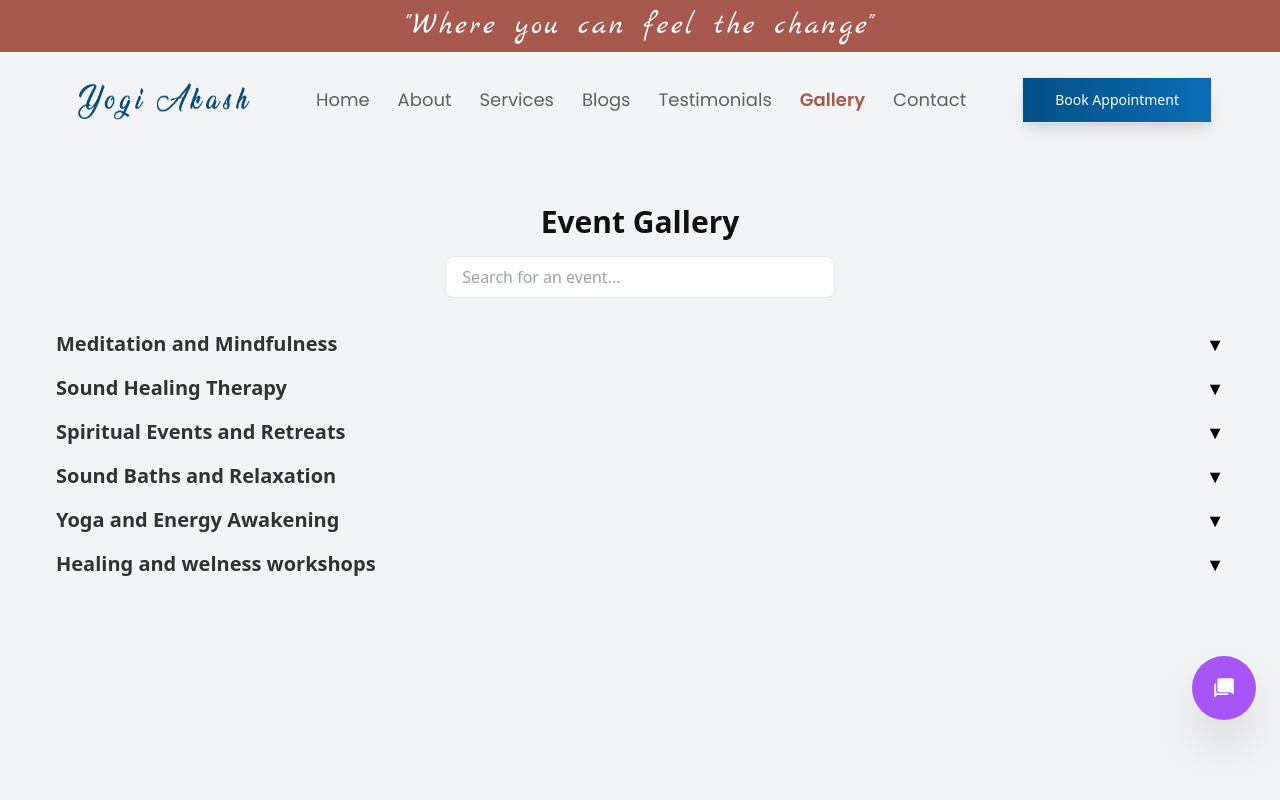
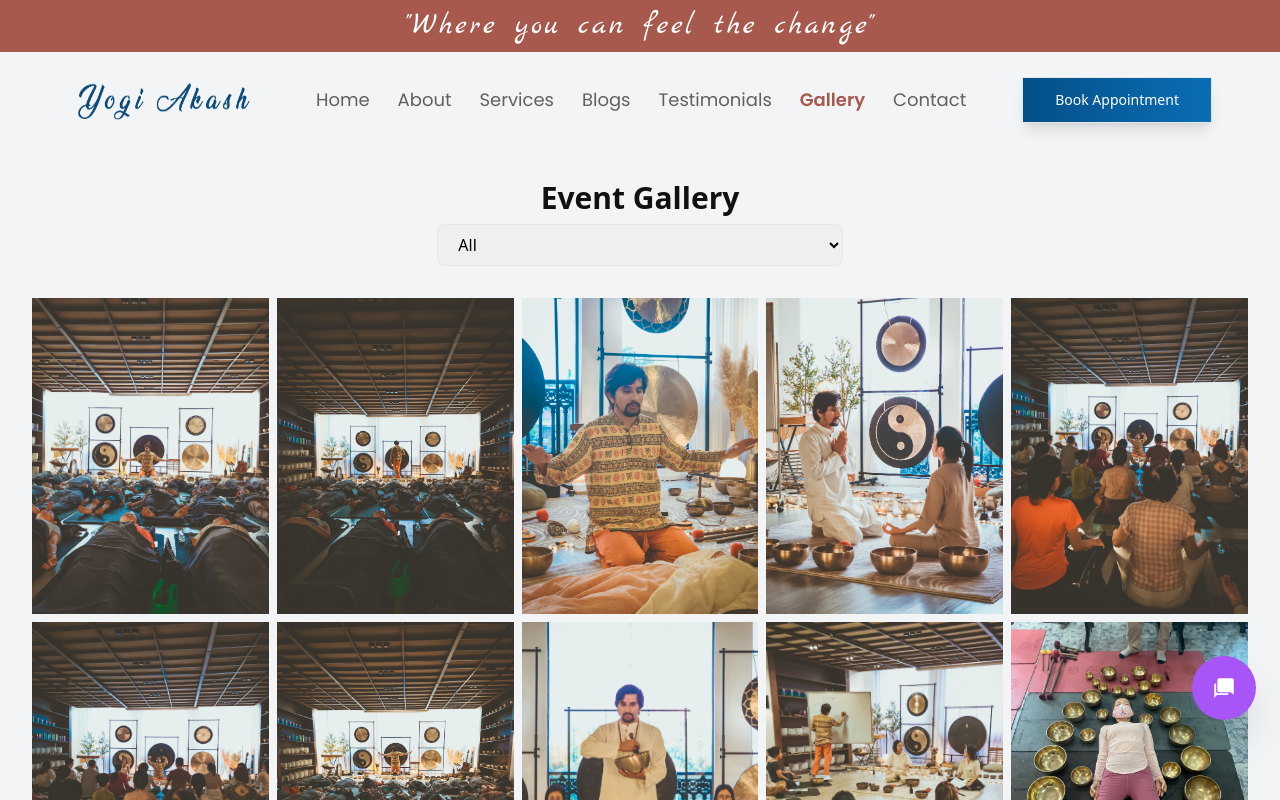
Before and after one commit to shashankapoudel/master-akash-portfolio, a React (Vite) app: page /gallery in a window 1280 px wide. Shown: the top 800 px of the page. Built offline with nearby package versions, Linux system fonts and the light colour scheme.

Commit message:
latest changes

```diff
--- a/src/pages/gallery.jsx
+++ b/src/pages/gallery.jsx
@@ -1,3 +1,259 @@
+
+// import React, { useEffect, useState } from 'react';
+// import { GrFormPrevious, GrFormNext } from 'react-icons/gr';
+
+// const eventsData = [
+//     {
+//         id: 1,
+//         name: 'Meditation and Mindfulness',
+//         images: [
+//             '/Images/Gallery/Meditation_Mindfulness/1.JPG',
+//             '/Images/Gallery/Meditation_Mindfulness/2.JPG',
+//             '/Images/Gallery/Meditation_Mindfulness/3.JPG',
+//             '/Images/Gallery/Meditation_Mindfulness/4.JPG',
+//             '/Images/Gallery/Meditation_Mindfulness/5.JPG',
+//             '/Images/Gallery/Meditation_Mindfulness/6.JPG',
+//         ],
+//     },
+//     {
+//         id: 2,
+//         name: 'Sound Healing Therapy',
+//         images: [
+//             '/Images/Gallery/Sound_Healing/1.JPG',
+//             '/Images/Gallery/Sound_Healing/2.JPG',
+//             '/Images/Gallery/Sound_Healing/3.JPG',
+//             '/Images/Gallery/Sound_Healing/4.JPG',
+//             '/Images/Gallery/Sound_Healing/5.JPG',
+//             '/Images/Gallery/Sound_Healing/6.JPG',
+//             '/Images/Gallery/Sound_Healing/7.JPG',
+//             '/Images/Gallery/Sound_Healing/8.JPG',
+//             '/Images/Gallery/Sound_Healing/9.JPG',
+//         ],
+//     },
+//     {
+//         id: 3,
+//         name: 'Spiritual Events and Retreats',
+//         images: [
+//             '/Images/Gallery/Spiritual_Events/1.JPG',
+//             '/Images/Gallery/Spiritual_Events/2.JPG',
+//             '/Images/Gallery/Spiritual_Events/3.JPG',
+//             '/Images/Gallery/Spiritual_Events/4.JPG',
+//             '/Images/Gallery/Spiritual_Events/5.JPG',
+//             '/Images/Gallery/Spiritual_Events/6.JPG',
+//             '/Images/Gallery/Spiritual_Events/7.JPG',
+//             '/Images/Gallery/Spiritual_Events/7.JPG',
+//             '/Images/Gallery/Spiritual_Events/7.JPG',
+
+//         ],
+//     },
+//     {
+//         id: 4,
+//         name: 'Sound Baths and Relaxation',
+//         images: [
+//             '/Images/homePhoto.jpg',
+//             '/Images/homePhoto.jpg',
+//             '/Images/homePhoto.jpg',
+//             '/Images/homePhoto.jpg',
+//             '/Images/homePhoto.jpg',
+//             '/Images/homePhoto.jpg',
+//         ],
+//     },
+//     {
+//         id: 5,
+//         name: 'Yoga and Energy Awakening',
+//         images: [
+//             '/Images/Gallery/Yoga/1.jpg',
+//         ],
+//     },
+//     {
+//         id: 6,
+//         name: 'Healing and welness workshops',
+//         images: [
+//             '/Images/Gallery/Healing_Wellness/1.JPG',
+
+//         ],
+//     },
+
+// ];
+
+// const Gallery = () => {
+//     const [openedEvents, setOpenedEvents] = useState(new Set());
+//     const [searchQuery, setSearchQuery] = useState('');
+//     const [selectedImage, setSelectedImage] = useState({ image: null, index: -1, eventId: null });
+
+//     const [expandedImages, setExpandedImages] = useState(new Set());
+
+//     useEffect(() => {
+//         const handleKeyDown = (e) => {
+//             if (!selectedImage.image) return;
+
+//             if (e.key === 'ArrowRight') {
+//                 next();
+//             } else if (e.key === 'ArrowLeft') {
+//                 previous();
+//             } else if (e.key === 'Escape') {
+//                 setSelectedImage({ image: null, index: -1, eventId: null });
+//             }
+//         };
+
+//         document.addEventListener('keydown', handleKeyDown);
+//         return () => {
+//             document.removeEventListener('keydown', handleKeyDown);
+//         };
+//     }, [selectedImage]);
+
+//     const handleImageClick = (image, index, eventId) => {
+//         setSelectedImage({ image, index, eventId })
+
+//     }
+
+//     const toggleEventImages = (eventId) => {
+//         setOpenedEvents((prev) => {
+//             const newOpened = new Set(prev);
+//             newOpened.has(eventId) ? newOpened.delete(eventId) : newOpened.add(eventId);
+//             return newOpened;
+//         });
+//     };
+
+//     const toggleLoadMore = (eventId) => {
+//         setExpandedImages((prev) => {
+//             const newExpanded = new Set(prev);
+//             newExpanded.has(eventId) ? newExpanded.delete(eventId) : newExpanded.add(eventId);
+//             return newExpanded;
+//         });
+//     };
+
+//     const filteredEvents = eventsData.filter((event) =>
+//         event.name.toLowerCase().includes(searchQuery.toLowerCase())
+//     );
+
+//     const previous = () => {
+//         const event = eventsData.find((e) => e.id === selectedImage.eventId)
+//         if (event) {
+//             const newIndex = (selectedImage.index - 1 + event.images.length) % event.images.length;
+//             setSelectedImage({ image: event.images[newIndex], index: newIndex, eventId: selectedImage.eventId })
+//         }
+//     }
+
+//     const next = () => {
+//         const event = eventsData.find((e) => e.id === selectedImage.eventId);
+//         if (event) {
+//             const newIndex = (selectedImage.index + 1) % event.images.length;
+//             setSelectedImage({ image: event.images[newIndex], index: newIndex, eventId: selectedImage.eventId });
+//         }
+//     }
+
+//     return (
+//         <div className="m-8 min-h-screen p-3 lg:p-6">
+//             <h1 className="lg:text-3xl md:text-3xl text-2xl font-semibold text-center mb-4 text-[#111111]">Event Gallery</h1>
+
+//             <div className="mb-8 flex justify-center">
+//                 <input
+//                     type="text"
+//                     placeholder="Search for an event..."
+//                     value={searchQuery}
+//                     onChange={(e) => setSearchQuery(e.target.value)}
+//                     className="px-4 py-2 border rounded-lg w-full lg:w-1/3"
+//                 />
+//             </div>
+
+//             {filteredEvents.length === 0 && (
+//                 <p className="text-center text-lg text-red-500">No events found</p>
+//             )}
+
+//             {filteredEvents.map((event) => {
+//                 const isExpanded = expandedImages.has(event.id);
+//                 const displayedImages = isExpanded ? event.images : event.images.slice(0, 5);
+
+//                 return (
+//                     <div key={event.id} className="mb-4">
+//                         <div
+//                             className="flex justify-between items-center cursor-pointer"
+//                             onClick={() => toggleEventImages(event.id)}
+//                         >
+//                             <h2 className="lg:text-xl md:text-2xl text-lg font-semibold text-[#323232]">{event.name}</h2>
+//                             <span className="text-lg">{openedEvents.has(event.id) ? '▲' : '▼'}</span>
+//                         </div>
+
+//                         {openedEvents.has(event.id) && (
+
+//                             <div className="columns-2 sm:columns-3 md:columns-4 lg:columns-5 gap-1">
+//                                 {displayedImages.map((image, index) => (
+//                                     <img
+//                                         key={index}
+//                                         src={image}
+//                                         alt={`${event.name} event ${index + 1}`}
+//                                         className="mb-0 w-full rounded-lg p-1"
+//                                         loading="lazy"
+//                                         onClick={() => handleImageClick(image, index, event.id)}
+//                                     />
+//                                 ))}
+//                             </div>
+
+//                         )}
+
+//                         {event.images.length > 3 && openedEvents.has(event.id) && (
+//                             <button
+//                                 onClick={() => toggleLoadMore(event.id)}
+//                                 className="mt-4 text-blue-600 hover:underline"
+//                             >
+//                                 {isExpanded ? 'Show Less' : 'Load More'}
+//                             </button>
+//                         )}
+//                     </div>
+//                 );
+//             })}
+
+//             {selectedImage.image && (
+//                 <div className='flex fixed inset-0 items-center justify-between p-6 bg-black bg-opacity-65'>
+
+//                     <button
+//                         onClick={(e) => {
+//                             e.stopPropagation();
+//                             previous();
+//                         }}
+//                         className='text-white bg-black bg-opacity-50 p-0 lg:p-2 rounded-full hover:bg-opacity-70
+//                          transition'
+//                     >
+//                         <GrFormPrevious className='text-2xl' />
+//                     </button>
+
+//                     <div
+//                         className="flex items-center justify-center   bg-opacity-70">
+
+//                         <div className="relative max-w-2xl p-4">
+//                             <img
+//                                 className="w-full h-auto max-h-[80vh] object-contain rounded-lg"
+//                                 src={selectedImage.image}
+//                                 alt="Enlarged gallery image"
+//                             />
+
+//                             <button
+//                                 className="absolute top-4 right-4 text-white bg-black bg-opacity-50 p-2 rounded-xl hover:bg-opacity-70 transition text-4xl w-16"
+//                                 onClick={() => setSelectedImage({ image: null, index: -1, eventId: null })}
+//                             >
+//                                 &times;
+//                             </button>
+//                         </div>
+//                     </div>
+
+//                     <button
+//                         onClick={(e) => {
+//                             e.stopPropagation();
+//                             next();
+//                         }}
+//                         className='text-white bg-black bg-opacity-75 p-0 lg:p-2 rounded-full hover:bg-opacity-70 transition text-3xl font-extrabold'
+//                     >
+//                         <GrFormNext className='text-2xl' />
+//                     </button>
+
+//                 </div>
+//             )}
+//         </div>
+//     );
+// };
+
+// export default Gallery;
 
 import React, { useEffect, useState } from 'react';
 import { GrFormPrevious, GrFormNext } from 'react-icons/gr';
@@ -43,7 +299,6 @@ const eventsData = [
             '/Images/Gallery/Spiritual_Events/7.JPG',
             '/Images/Gallery/Spiritual_Events/7.JPG',
             '/Images/Gallery/Spiritual_Events/7.JPG',
-
         ],
     },
     {
@@ -70,18 +325,20 @@ const eventsData = [
         name: 'Healing and welness workshops',
         images: [
             '/Images/Gallery/Healing_Wellness/1.JPG',
-
         ],
     },
-
 ];
 
 const Gallery = () => {
-    const [openedEvents, setOpenedEvents] = useState(new Set());
-    const [searchQuery, setSearchQuery] = useState('');
+    const [selectedEvent, setSelectedEvent] = useState("All");
     const [selectedImage, setSelectedImage] = useState({ image: null, index: -1, eventId: null });
 
-    const [expandedImages, setExpandedImages] = useState(new Set());
+    const events = ['Meditation and Mindfulness', 'Yoga and Energy Awakening', 'Healing and welness workshops', 'Sound Baths and Relaxation', 'Spiritual Events and Retreats', 'Sound Healing Therapy'];
+
+    const filteredEvents =
+        selectedEvent === "All"
+            ? eventsData
+            : eventsData.filter((event) => event.name === selectedEvent);
 
     useEffect(() => {
         const handleKeyDown = (e) => {
@@ -103,37 +360,16 @@ const Gallery = () => {
     }, [selectedImage]);
 
     const handleImageClick = (image, index, eventId) => {
-        setSelectedImage({ image, index, eventId })
-
-    }
-
-    const toggleEventImages = (eventId) => {
-        setOpenedEvents((prev) => {
-            const newOpened = new Set(prev);
-            newOpened.has(eventId) ? newOpened.delete(eventId) : newOpened.add(eventId);
-            return newOpened;
-        });
+        setSelectedImage({ image, index, eventId });
     };
 
-    const toggleLoadMore = (eventId) => {
-        setExpandedImages((prev) => {
-            const newExpanded = new Set(prev);
-            newExpanded.has(eventId) ? newExpanded.delete(eventId) : newExpanded.add(eventId);
-            return newExpanded;
-        });
-    };
-
-    const filteredEvents = eventsData.filter((event) =>
-        event.name.toLowerCase().includes(searchQuery.toLowerCase())
-    );
-
     const previous = () => {
-        const event = eventsData.find((e) => e.id === selectedImage.eventId)
+        const event = eventsData.find((e) => e.id === selectedImage.eventId);
         if (event) {
             const newIndex = (selectedImage.index - 1 + event.images.length) % event.images.length;
-            setSelectedImage({ image: event.images[newIndex], index: newIndex, eventId: selectedImage.eventId })
+            setSelectedImage({ image: event.images[newIndex], index: newIndex, eventId: selectedImage.eventId });
         }
-    }
+    };
 
     const next = () => {
         const event = eventsData.find((e) => e.id === selectedImage.eventId);
@@ -141,107 +377,83 @@ const Gallery = () => {
             const newIndex = (selectedImage.index + 1) % event.images.length;
             setSelectedImage({ image: event.images[newIndex], index: newIndex, eventId: selectedImage.eventId });
         }
-    }
+    };
 
     return (
-        <div className="m-8 min-h-screen p-3 lg:p-6">
-            <h1 className="lg:text-3xl md:text-3xl text-2xl font-semibold text-center mb-4 text-[#111111]">Event Gallery</h1>
+        <div className="p-8 min-h-screen">
 
-            <div className="mb-8 flex justify-center">
-                <input
-                    type="text"
-                    placeholder="Search for an event..."
-                    value={searchQuery}
-                    onChange={(e) => setSearchQuery(e.target.value)}
+            <div className="mb-8 flex flex-col justify-center items-center gap-2">
+                <h1 className="lg:text-3xl md:text-3xl text-2xl font-semibold text-start  text-[#111111]">Event Gallery</h1>
+                <select
+                    value={selectedEvent}
+                    onChange={(e) => setSelectedEvent(e.target.value)}
                     className="px-4 py-2 border rounded-lg w-full lg:w-1/3"
-                />
+                >
+                    <option value="All">All</option>
+                    {events.map((event, index) => (
+                        <option key={index} value={event}>
+                            {event}
+                        </option>
+                    ))}
+                </select>
             </div>
 
-            {filteredEvents.length === 0 && (
-                <p className="text-center text-lg text-red-500">No events found</p>
+            {selectedEvent === "All" ? (
+                <div className="grid grid-cols-2 sm:grid-cols-3 md:grid-cols-4 lg:grid-cols-5 gap-2">
+                    {eventsData.flatMap((event) =>
+                        event.images.map((image, index) => (
+                            <img
+                                key={`${event.id}-${index}`}
+                                src={image}
+                                alt={`${event.name} event ${index + 1}`}
+                                className="w-full h-full object-cover cursor-pointer"
+                                loading="lazy"
+                                onClick={() => handleImageClick(image, index, event.id)}
+                            />
+                        ))
                     )}
-
-            {filteredEvents.map((event) => {
-                const isExpanded = expandedImages.has(event.id);
-                const displayedImages = isExpanded ? event.images : event.images.slice(0, 5);
-
-                return (
+                </div>
+            ) : (
+                filteredEvents.map((event) => (
                     <div key={event.id} className="mb-4">
-                        <div
-                            className="flex justify-between items-center cursor-pointer"
-                            onClick={() => toggleEventImages(event.id)}
-                        >
-                            <h2 className="lg:text-xl md:text-2xl text-lg font-semibold text-[#323232]">{event.name}</h2>
-                            <span className="text-lg">{openedEvents.has(event.id) ? '▲' : '▼'}</span>
-                        </div>
-
-                        {openedEvents.has(event.id) && (
-
-                            // <div className="grid grid-cols-1 sm:grid-cols-2 lg:grid-cols-3 gap-4 mt-4">
-                            //     {displayedImages.map((image, index) => (
-                            //         <div key={index} className="flex">
-                            //             <img
-                            //                 src={image}
-                            //                 alt={`${event.name} event ${index + 1}`}
-                            //                 className="rounded-lg cursor-pointer w-full lg:h-80 h-40 md:h-72 object-cover"
-                            //                 loading="lazy"
-                            //                 onClick={() => setSelectedImage(image)}
-                            //             />
-                            //         </div>
-                            //     ))}
-                            // </div>
-
+                        <h2 className="lg:text-xl md:text-2xl text-lg font-semibold text-[#323232] mb-2">
+                            {event.name}
+                        </h2>
                         <div className="columns-2 sm:columns-3 md:columns-4 lg:columns-5 gap-1">
-                                {displayedImages.map((image, index) => (
+                            {event.images.map((image, index) => (
                                 <img
                                     key={index}
                                     src={image}
                                     alt={`${event.name} event ${index + 1}`}
-                                        className="mb-0 w-full rounded-lg p-1"
+                                    className="mb-0 w-full rounded-lg p-1 cursor-pointer"
                                     loading="lazy"
                                     onClick={() => handleImageClick(image, index, event.id)}
                                 />
                             ))}
                         </div>
-
+                    </div>
+                ))
             )}
 
-                        {event.images.length > 3 && openedEvents.has(event.id) && (
-                            <button
-                                onClick={() => toggleLoadMore(event.id)}
-                                className="mt-4 text-blue-600 hover:underline"
-                            >
-                                {isExpanded ? 'Show Less' : 'Load More'}
-                            </button>
-                        )}
-                    </div>
-                );
-            })}
-
             {selectedImage.image && (
-                <div className='flex fixed inset-0 items-center justify-between p-6 bg-black bg-opacity-65'>
-
+                <div className="flex fixed inset-0 items-center justify-between p-6 bg-black bg-opacity-65 z-50">
                     <button
                         onClick={(e) => {
                             e.stopPropagation();
                             previous();
                         }}
-                        className='text-white bg-black bg-opacity-50 p-0 lg:p-2 rounded-full hover:bg-opacity-70
-                         transition'
+                        className="text-white bg-black bg-opacity-50 p-0 lg:p-2 rounded-full hover:bg-opacity-70 transition"
                     >
-                        <GrFormPrevious className='text-2xl' />
+                        <GrFormPrevious className="text-2xl" />
                     </button>
 
-                    <div
-                        className="flex items-center justify-center   bg-opacity-70">
-
+                    <div className="flex items-center justify-center bg-opacity-70">
                         <div className="relative max-w-2xl p-4">
                             <img
                                 className="w-full h-auto max-h-[80vh] object-contain rounded-lg"
                                 src={selectedImage.image}
-                                alt="Enlarged gallery image"
+                                alt="Enlarged gallery"
                             />
-
                             <button
                                 className="absolute top-4 right-4 text-white bg-black bg-opacity-50 p-2 rounded-xl hover:bg-opacity-70 transition text-4xl w-16"
                                 onClick={() => setSelectedImage({ image: null, index: -1, eventId: null })}
@@ -256,11 +468,10 @@ const Gallery = () => {
                             e.stopPropagation();
                             next();
                         }}
-                        className='text-white bg-black bg-opacity-75 p-0 lg:p-2 rounded-full hover:bg-opacity-70 transition text-3xl font-extrabold'
+                        className="text-white bg-black bg-opacity-75 p-0 lg:p-2 rounded-full hover:bg-opacity-70 transition text-3xl font-extrabold"
                     >
-                        <GrFormNext className='text-2xl' />
+                        <GrFormNext className="text-2xl" />
                     </button>
-
                 </div>
             )}
         </div>
```
Lines whose indentation alone changed are shown as unchanged.
